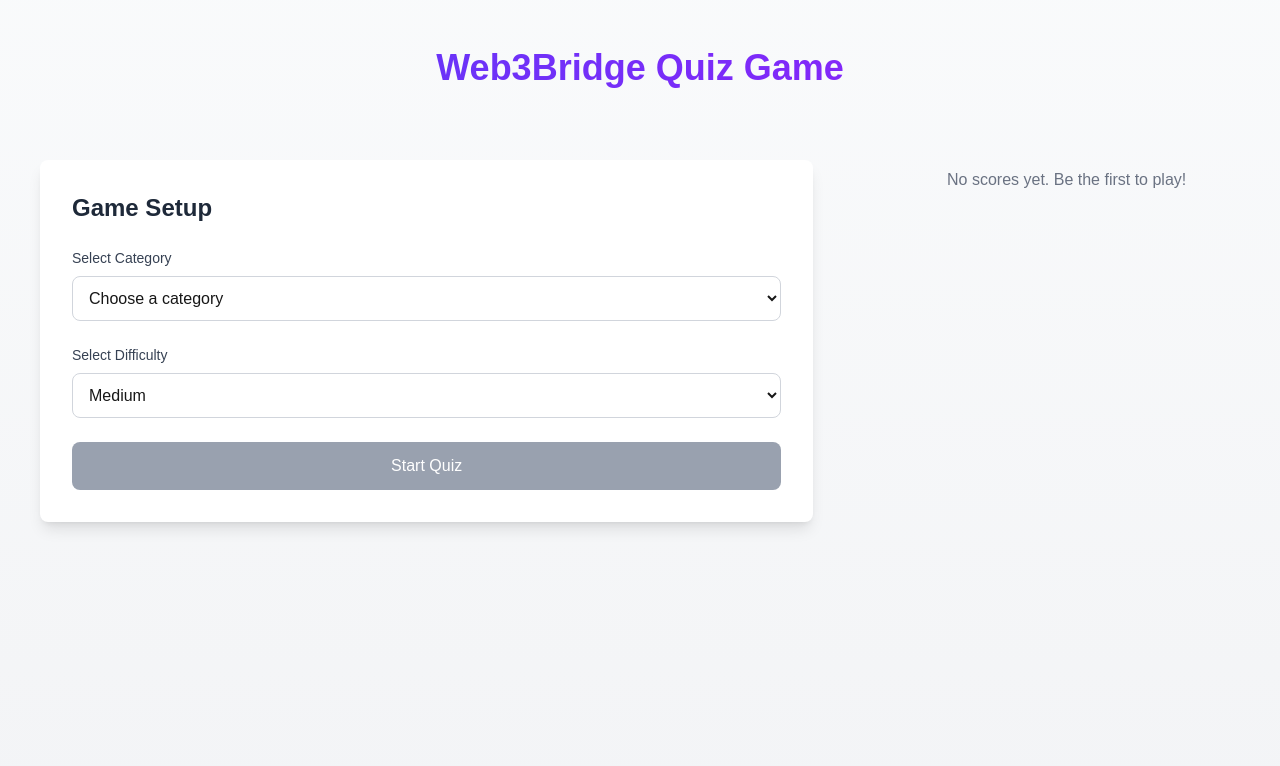
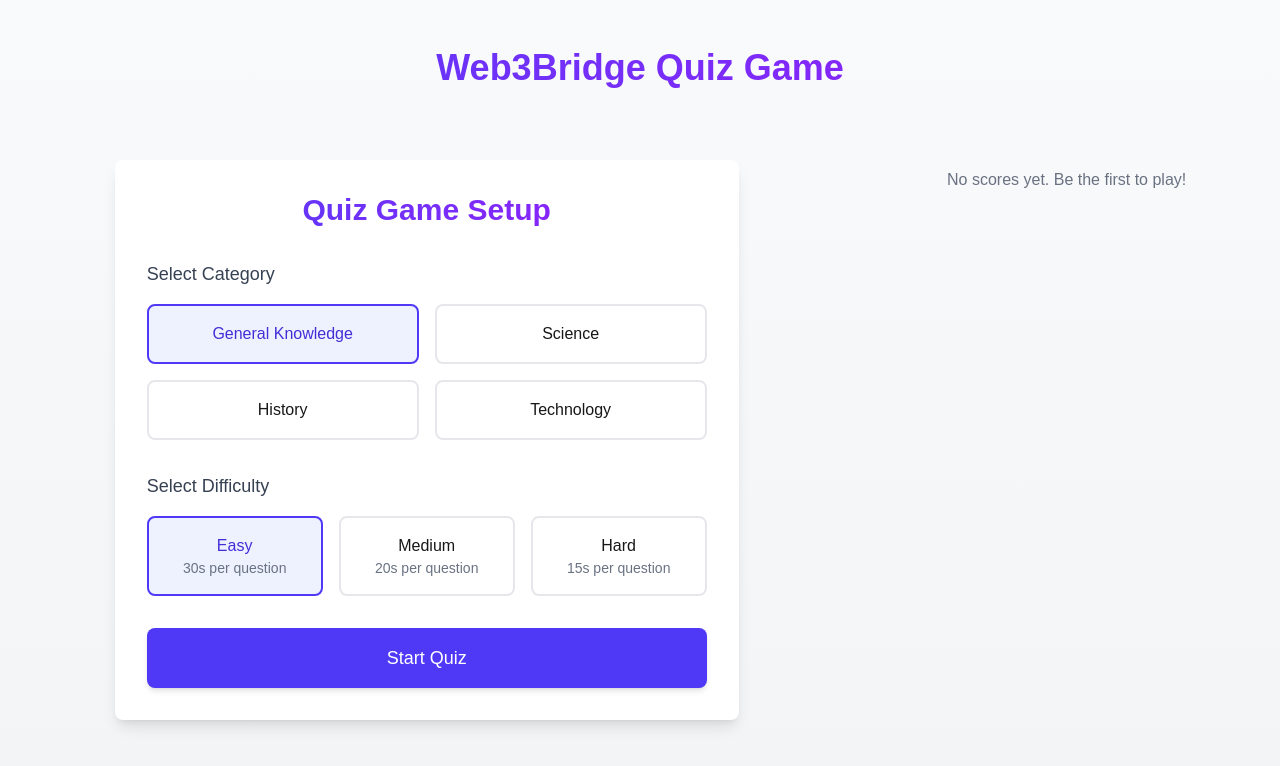
Before and after one commit to oyewoas/quiz-game, a Next.js app: page / in a window 1280 px wide. Shown: the top 766 px of the page. Built offline with nearby package versions, Linux system fonts and the light colour scheme.

Commit message:
Revert "feat: add category-specific questions and update game setup"
This reverts commit ce929d0a2992830b79107474f2e9c26bc47f78cb.

```diff
--- a/src/components/GameSetup.tsx
+++ b/src/components/GameSetup.tsx
@@ -3,103 +3,120 @@
 import { QuizConfig } from "../types/quiz";
 
 const categories = [
-  { id: "blockchain", name: "Blockchain Basics" },
-  { id: "web3", name: "Web3 & dApps" },
-  { id: "defi", name: "DeFi" },
-  { id: "nft", name: "NFTs" },
-  { id: "cryptocurrency", name: "Cryptocurrency" },
+  { id: "general", name: "General Knowledge" },
+  { id: "science", name: "Science" },
+  { id: "history", name: "History" },
+  { id: "technology", name: "Technology" },
 ];
 
 const difficulties = [
-  { id: "easy", name: "Easy" },
-  { id: "medium", name: "Medium" },
-  { id: "hard", name: "Hard" },
+  { id: "easy", name: "Easy", timeLimit: 30 },
+  { id: "medium", name: "Medium", timeLimit: 20 },
+  { id: "hard", name: "Hard", timeLimit: 15 },
 ];
 
 export default function GameSetup() {
   const { state, dispatch } = useQuizContext();
-  const [selectedCategory, setSelectedCategory] = useState<string>("");
-  const [selectedDifficulty, setSelectedDifficulty] = useState<QuizConfig["difficulty"]>("medium");
+  const [selectedCategory, setSelectedCategory] = useState(categories[0].id);
+  const [selectedDifficulty, setSelectedDifficulty] = useState<QuizConfig["difficulty"]>("easy");
   const [isSubmitting, setIsSubmitting] = useState(false);
 
-  // Don't show setup if game is already configured
+  // Hide the setup when game is started
   if (state.gameConfig) {
     return null;
   }
 
   const handleSubmit = (e: React.FormEvent) => {
     e.preventDefault();
-    if (!selectedCategory) return;
-
     setIsSubmitting(true);
 
     // Add a small delay for better UX
     setTimeout(() => {
-      const config: QuizConfig = {
-        category: selectedCategory,
-        difficulty: selectedDifficulty,
-        timePerQuestion: 30, // 30 seconds per question
-      };
-
-      dispatch({ type: "SET_GAME_CONFIG", payload: config });
+      dispatch({
+        type: "SET_GAME_CONFIG",
+        payload: {
+          category: selectedCategory,
+          difficulty: selectedDifficulty,
+        } as QuizConfig,
+      });
       setIsSubmitting(false);
     }, 300);
   };
 
   return (
-    <div className="w-full max-w-4xl mx-auto p-6">
-      <div className="bg-white rounded-lg shadow-lg p-8">
-        <h2 className="text-2xl font-bold text-gray-800 mb-6">Game Setup</h2>
+    <div className="w-full max-w-2xl mx-auto p-6">
+      <div className="bg-white rounded-lg shadow-lg p-8 transform transition-all hover:scale-[1.02]">
+        <h1 className="text-3xl font-bold text-center mb-8 bg-gradient-to-r from-indigo-600 to-purple-600 bg-clip-text text-transparent">
+          Quiz Game Setup
+        </h1>
 
-        <form onSubmit={handleSubmit} className="space-y-6">
+        <form onSubmit={handleSubmit} className="space-y-8">
           <div>
-            <label htmlFor="category" className="block text-sm font-medium text-gray-700 mb-2">
+            <label className="block text-lg font-medium text-gray-700 mb-4">
               Select Category
             </label>
-            <select
-              id="category"
-              value={selectedCategory}
-              onChange={(e) => setSelectedCategory(e.target.value)}
-              className="w-full p-3 border border-gray-300 rounded-lg focus:ring-2 focus:ring-indigo-500 focus:border-indigo-500"
-              required
-            >
-              <option value="">Choose a category</option>
+            <div className="grid grid-cols-2 gap-4">
               {categories.map((category) => (
-                <option key={category.id} value={category.id}>
+                <button
+                  key={category.id}
+                  type="button"
+                  onClick={() => setSelectedCategory(category.id)}
+                  className={`p-4 rounded-lg border-2 transition-all ${
+                    selectedCategory === category.id
+                      ? "border-indigo-600 bg-indigo-50 text-indigo-700"
+                      : "border-gray-200 hover:border-indigo-300 hover:bg-gray-50"
+                  }`}
+                >
                   {category.name}
-                </option>
+                </button>
               ))}
-            </select>
+            </div>
           </div>
 
           <div>
-            <label htmlFor="difficulty" className="block text-sm font-medium text-gray-700 mb-2">
+            <label className="block text-lg font-medium text-gray-700 mb-4">
               Select Difficulty
             </label>
-            <select
-              id="difficulty"
-              value={selectedDifficulty}
-              onChange={(e) => setSelectedDifficulty(e.target.value as QuizConfig["difficulty"])}
-              className="w-full p-3 border border-gray-300 rounded-lg focus:ring-2 focus:ring-indigo-500 focus:border-indigo-500"
-            >
+            <div className="grid grid-cols-3 gap-4">
               {difficulties.map((difficulty) => (
-                <option key={difficulty.id} value={difficulty.id}>
-                  {difficulty.name}
-                </option>
+                <button
+                  key={difficulty.id}
+                  type="button"
+                  onClick={() => setSelectedDifficulty(difficulty.id as QuizConfig["difficulty"])}
+                  className={`p-4 rounded-lg border-2 transition-all ${
+                    selectedDifficulty === difficulty.id
+                      ? "border-indigo-600 bg-indigo-50 text-indigo-700"
+                      : "border-gray-200 hover:border-indigo-300 hover:bg-gray-50"
+                  }`}
+                >
+                  <div className="font-medium">{difficulty.name}</div>
+                  <div className="text-sm text-gray-500">
+                    {difficulty.timeLimit}s per question
+                  </div>
+                </button>
               ))}
-            </select>
+            </div>
           </div>
 
           <button
             type="submit"
-            disabled={!selectedCategory || isSubmitting}
-            className={`w-full py-3 px-4 rounded-lg text-white font-medium transition-colors ${
-              !selectedCategory || isSubmitting
-                ? "bg-gray-400 cursor-not-allowed"
-                : "bg-indigo-600 hover:bg-indigo-700"
-            }`}
+            disabled={isSubmitting}
+            className={`w-full py-4 px-6 rounded-lg text-white font-medium text-lg
+              ${
+                isSubmitting
+                  ? "bg-gray-400 cursor-not-allowed"
+                  : "bg-indigo-600 hover:bg-indigo-700 transform hover:scale-[1.02]"
+              }
+              transition-all duration-300 shadow-md`}
           >
-            {isSubmitting ? "Starting Quiz..." : "Start Quiz"}
+            {isSubmitting ? (
+              <div className="flex items-center justify-center">
+                <div className="w-5 h-5 border-2 border-white border-t-transparent rounded-full animate-spin mr-2"></div>
+                Starting Game...
+              </div>
+            ) : (
+              "Start Quiz"
+            )}
           </button>
         </form>
       </div>
--- a/src/data/questions.ts
+++ b/src/data/questions.ts
@@ -1,198 +1,54 @@
 import { Question } from "../types/quiz";
 
 export const questions: Question[] = [
-  // Blockchain Basics
   {
-    id: "blockchain-1",
-    question: "What is a blockchain?",
-    options: [
-      "A distributed ledger technology",
-      "A type of cryptocurrency",
-      "A database management system",
-      "A cloud storage solution",
-    ],
-    correctAnswer: "A distributed ledger technology",
-    category: "blockchain",
+    id: "1",
+    question: "What is the capital of France?",
+    options: ["London", "Berlin", "Paris", "Madrid"],
+    correctAnswer: "Paris",
+    category: "Geography",
     difficulty: "easy",
+    timeLimit: 30,
   },
   {
-    id: "blockchain-2",
-    question: "What is a block in blockchain?",
-    options: [
-      "A collection of transactions",
-      "A type of cryptocurrency",
-      "A mining reward",
-      "A network node",
-    ],
-    correctAnswer: "A collection of transactions",
-    category: "blockchain",
+    id: "2",
+    question: "Which planet is known as the Red Planet?",
+    options: ["Venus", "Mars", "Jupiter", "Saturn"],
+    correctAnswer: "Mars",
+    category: "Science",
     difficulty: "easy",
+    timeLimit: 30,
   },
   {
-    id: "blockchain-3",
-    question: "What is the purpose of mining in blockchain?",
-    options: [
-      "To validate transactions and create new blocks",
-      "To store cryptocurrency",
-      "To hack the network",
-      "To create new cryptocurrencies",
-    ],
-    correctAnswer: "To validate transactions and create new blocks",
-    category: "blockchain",
+    id: "3",
+    question: "What is the largest mammal in the world?",
+    options: ["African Elephant", "Blue Whale", "Giraffe", "Hippopotamus"],
+    correctAnswer: "Blue Whale",
+    category: "Science",
     difficulty: "medium",
-  },
-
-  // Web3 & dApps
-  {
-    id: "web3-1",
-    question: "What is Web3?",
-    options: [
-      "A decentralized version of the internet",
-      "A new version of HTML",
-      "A cloud computing platform",
-      "A social media network",
-    ],
-    correctAnswer: "A decentralized version of the internet",
-    category: "web3",
-    difficulty: "easy",
+    timeLimit: 45,
   },
   {
-    id: "web3-2",
-    question: "What is a dApp?",
+    id: "4",
+    question: "Who painted the Mona Lisa?",
     options: [
-      "A decentralized application",
-      "A digital asset",
-      "A database application",
-      "A development tool",
+      "Vincent van Gogh",
+      "Pablo Picasso",
+      "Leonardo da Vinci",
+      "Michelangelo",
     ],
-    correctAnswer: "A decentralized application",
-    category: "web3",
-    difficulty: "easy",
+    correctAnswer: "Leonardo da Vinci",
+    category: "Art",
+    difficulty: "medium",
+    timeLimit: 45,
   },
   {
-    id: "web3-3",
-    question: "Which blockchain is most commonly used for dApps?",
-    options: ["Ethereum", "Bitcoin", "Litecoin", "Ripple"],
-    correctAnswer: "Ethereum",
-    category: "web3",
-    difficulty: "medium",
-  },
-
-  // DeFi
-  {
-    id: "defi-1",
-    question: "What does DeFi stand for?",
-    options: [
-      "Decentralized Finance",
-      "Digital Finance",
-      "Distributed Finance",
-      "Direct Finance",
-    ],
-    correctAnswer: "Decentralized Finance",
-    category: "defi",
-    difficulty: "easy",
-  },
-  {
-    id: "defi-2",
-    question: "What is a yield farm in DeFi?",
-    options: [
-      "A way to earn rewards by providing liquidity",
-      "A type of cryptocurrency",
-      "A mining operation",
-      "A trading strategy",
-    ],
-    correctAnswer: "A way to earn rewards by providing liquidity",
-    category: "defi",
-    difficulty: "medium",
-  },
-  {
-    id: "defi-3",
-    question: "What is an AMM in DeFi?",
-    options: [
-      "Automated Market Maker",
-      "Automated Mining Machine",
-      "Advanced Market Model",
-      "Automated Money Manager",
-    ],
-    correctAnswer: "Automated Market Maker",
-    category: "defi",
+    id: "5",
+    question: "What is the chemical symbol for gold?",
+    options: ["Ag", "Fe", "Au", "Cu"],
+    correctAnswer: "Au",
+    category: "Science",
     difficulty: "hard",
-  },
-
-  // NFTs
-  {
-    id: "nft-1",
-    question: "What does NFT stand for?",
-    options: [
-      "Non-Fungible Token",
-      "New Financial Technology",
-      "Network File Transfer",
-      "Non-Financial Transaction",
-    ],
-    correctAnswer: "Non-Fungible Token",
-    category: "nft",
-    difficulty: "easy",
-  },
-  {
-    id: "nft-2",
-    question: "What makes an NFT unique?",
-    options: [
-      "Its unique digital signature",
-      "Its price",
-      "Its owner",
-      "Its creation date",
-    ],
-    correctAnswer: "Its unique digital signature",
-    category: "nft",
-    difficulty: "medium",
-  },
-  {
-    id: "nft-3",
-    question: "What is minting in NFTs?",
-    options: [
-      "The process of creating a new NFT",
-      "The process of buying an NFT",
-      "The process of selling an NFT",
-      "The process of storing an NFT",
-    ],
-    correctAnswer: "The process of creating a new NFT",
-    category: "nft",
-    difficulty: "medium",
-  },
-
-  // Cryptocurrency
-  {
-    id: "crypto-1",
-    question: "What was the first cryptocurrency?",
-    options: ["Bitcoin", "Ethereum", "Litecoin", "Ripple"],
-    correctAnswer: "Bitcoin",
-    category: "cryptocurrency",
-    difficulty: "easy",
-  },
-  {
-    id: "crypto-2",
-    question: "What is a private key in cryptocurrency?",
-    options: [
-      "A secret key used to access and control cryptocurrency",
-      "A public address for receiving cryptocurrency",
-      "A mining key",
-      "A trading key",
-    ],
-    correctAnswer: "A secret key used to access and control cryptocurrency",
-    category: "cryptocurrency",
-    difficulty: "medium",
-  },
-  {
-    id: "crypto-3",
-    question: "What is a hard fork in cryptocurrency?",
-    options: [
-      "A permanent divergence in the blockchain",
-      "A temporary network issue",
-      "A type of cryptocurrency",
-      "A mining difficulty adjustment",
-    ],
-    correctAnswer: "A permanent divergence in the blockchain",
-    category: "cryptocurrency",
-    difficulty: "hard",
+    timeLimit: 60,
   },
 ];
```
